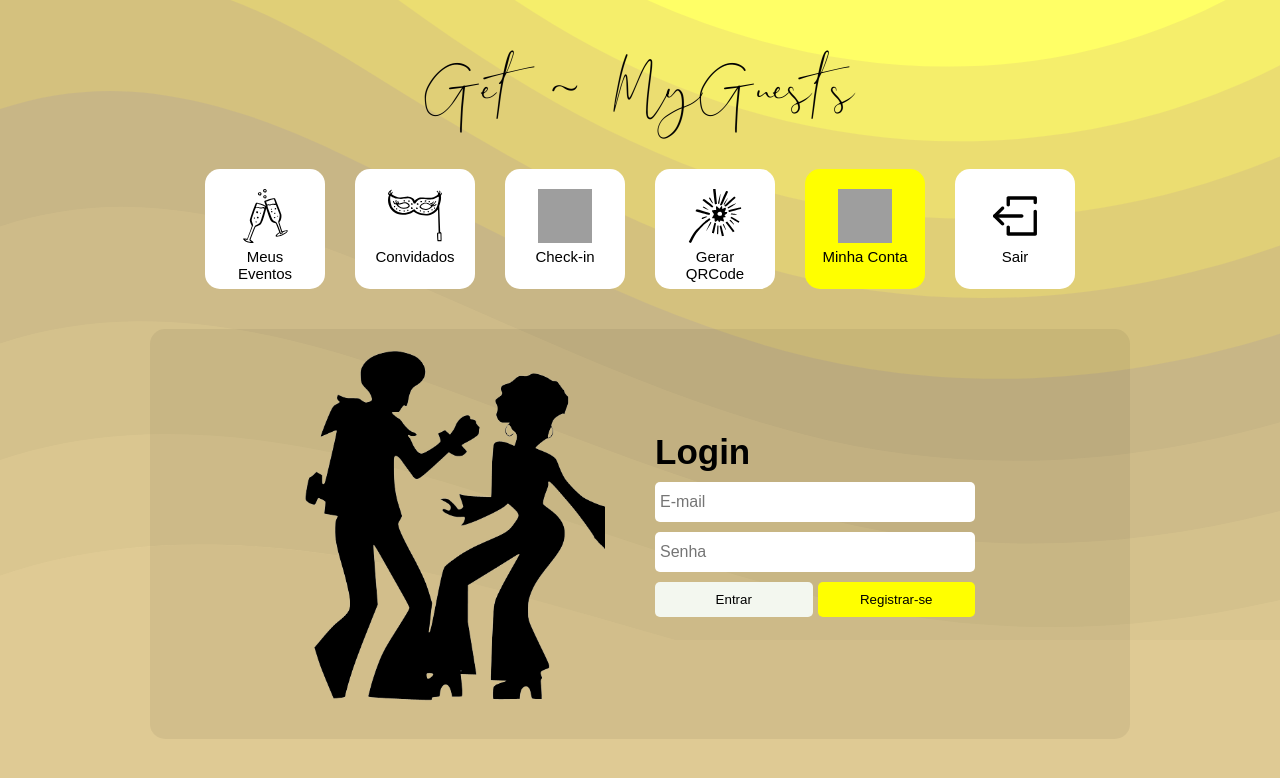
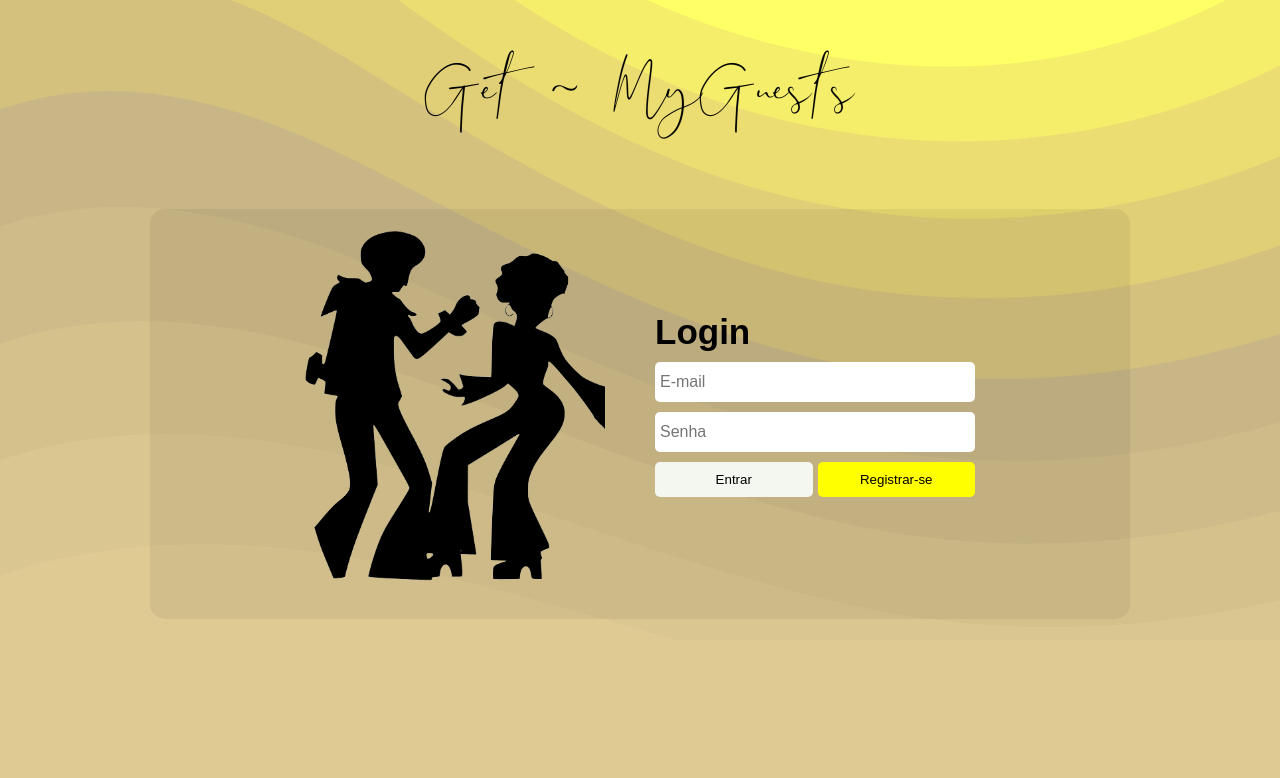
Before and after one commit to tarik01/getMyGuest, a React (Create React App) app: page /login in a window 1280 px wide. Shown: the top 778 px of the page. Built offline with nearby package versions, Linux system fonts and the light colour scheme; grey boxes are pictures that could not be loaded; a web font is replaced by a local one.

Commit message:
Improving login function

```diff
--- a/src/components/LoginPanel/index.tsx
+++ b/src/components/LoginPanel/index.tsx
@@ -42,8 +42,6 @@ export default function LoginPanel() {
       setError(err.message);
     });
     if (loginAction) {
-      // eslint-disable-next-line no-console
-      console.log(loginAction);
       userContext.setState({
         email,
         token: loginAction.token,
--- a/src/components/Menu/index.tsx
+++ b/src/components/Menu/index.tsx
@@ -6,10 +6,13 @@ import CheckinImg from '../../assets/images/icons/checkin.svg';
 import QRCodeImg from '../../assets/images/icons/qrcode.svg';
 import MyAccountImg from '../../assets/images/icons/myaccount.svg';
 import LogoutImg from '../../assets/images/icons/logout.svg';
+import { isLogged } from '../../modules/userModel';
 
 export default function Menu() {
+  const logged = isLogged();
   return (
     <MenuList>
+      {logged && (
         <ul>
           <li>
             <Link to="/parties">
@@ -48,6 +51,7 @@ export default function Menu() {
             </Link>
           </li>
         </ul>
+      )}
     </MenuList>
   );
 }
--- a/src/routes/private.tsx
+++ b/src/routes/private.tsx
@@ -1,5 +1,5 @@
 import React from 'react';
-import { Navigate, Route } from 'react-router-dom';
+import { Navigate } from 'react-router-dom';
 import { isLogged } from '../modules/userModel';
 
 export function PrivateRoute({ children }: { children: React.ReactElement }) {
```
Lines whose indentation alone changed are shown as unchanged.
